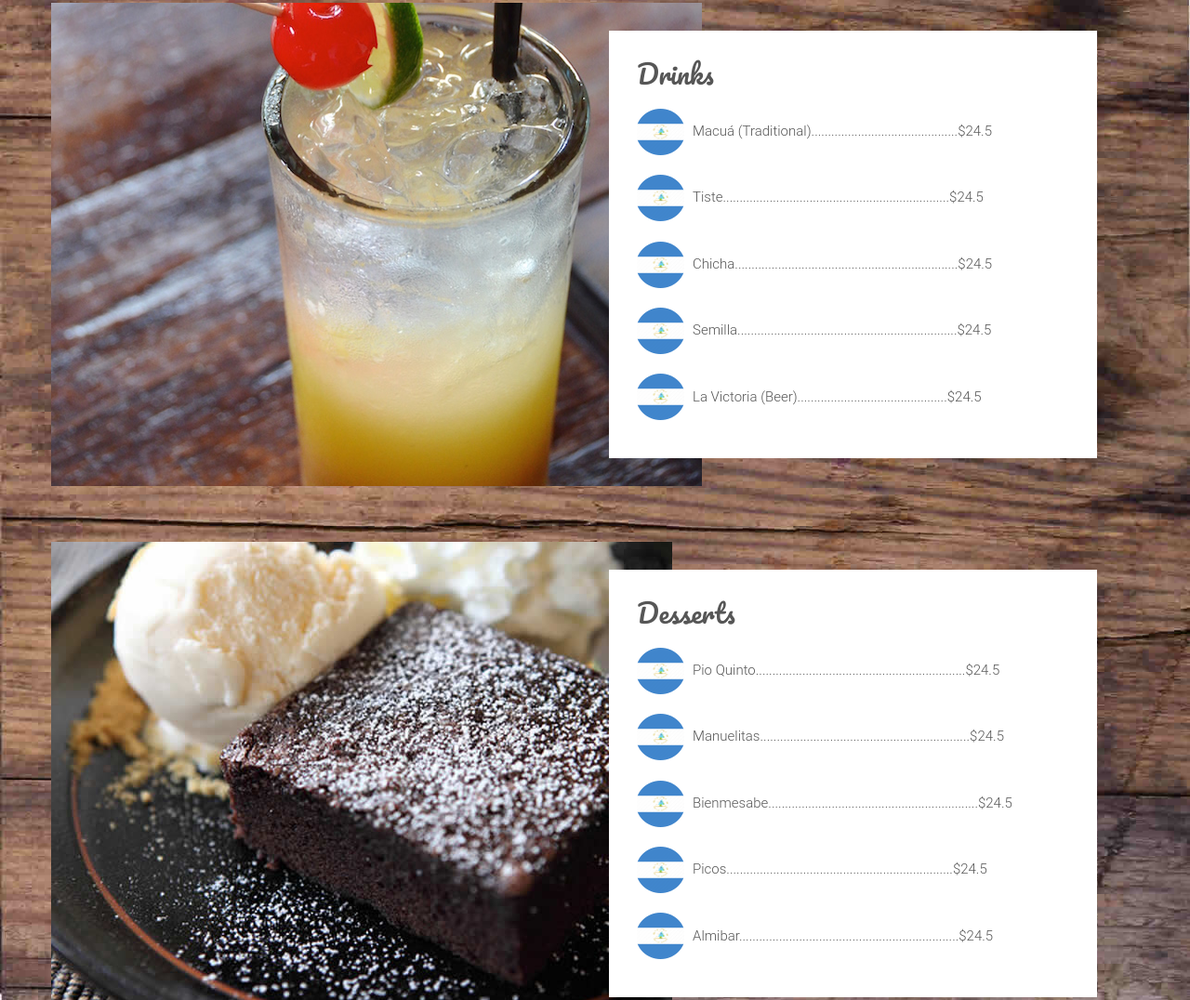
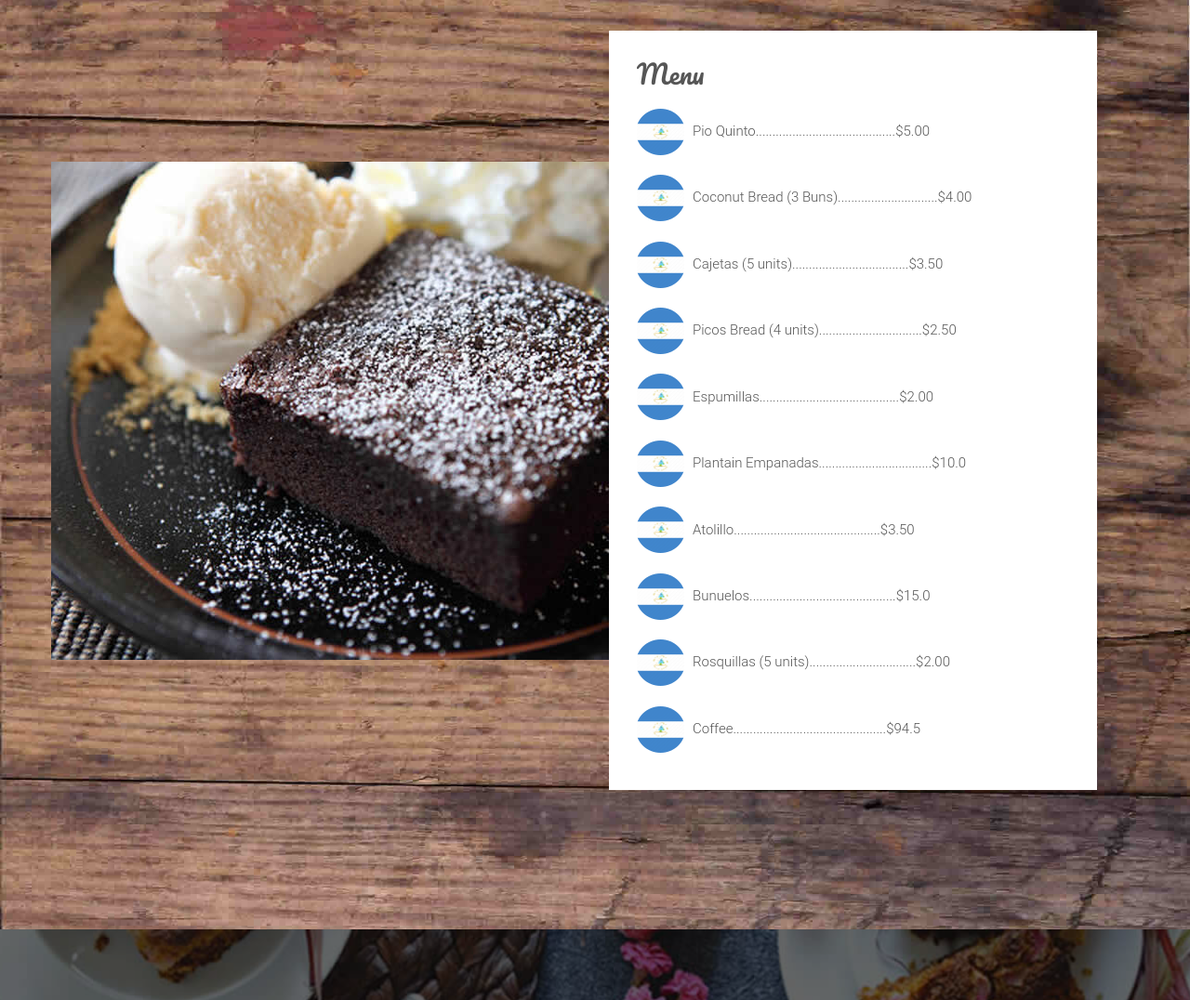
Before and after one commit to Ricarvell/masayabakery, a plain HTML site: page index.html in a window 1280 px wide. Shown: the part 3383-4459 px from the top of the page at 93% size. Drawn offline with Linux system fonts and the light colour scheme.

Commit message:
Update index.html

```diff
--- a/index.html
+++ b/index.html
@@ -328,7 +328,7 @@ RIC
                             <h4>Nicaragua's Best:</h4>
                             <h3>Deliciously traditional</h3>
                         </div>
-
+<!--
                         <div class="single_pakeg_one text-right wow rotateInDownRight">
                             <div class="col-md-6 col-md-offset-6 col-sm-8 col-sm-offset-4">
                                 <div class="single_pakeg_text">
@@ -337,16 +337,16 @@ RIC
                                     </div>
 
                                     <ul>
-                                        <li> Macuá (Traditional)............................................$24.5 </li>
-                                        <li> Tiste....................................................................$24.5 </li>
-                                        <li> Chicha...................................................................$24.5 </li>
-                                        <li> Semilla..................................................................$24.5 </li>
-                                        <li> La Victoria (Beer).............................................$24.5 </li>
+                                        <li> Macuá (Traditional)......................$24.5 </li>
+                                        <li> Tiste....................................$24.5 </li>
+                                        <li> Chicha...................................$24.5 </li>
+                                        <li> Semilla..................................$24.5 </li>
+                                        <li> La Victoria (Beer).......................$24.5 </li>
                                     </ul>
                                 </div>
                             </div>
                         </div>
-<!--
+
                         <div class="single_pakeg_two text-left wow rotateInDownLeft">
                             <div class="col-md-6 col-sm-8">
                                 <div class="single_pakeg_text">
@@ -369,15 +369,20 @@ RIC
                             <div class="col-md-6 col-md-offset-6 col-sm-8 col-sm-offset-4">
                                 <div class="single_pakeg_text">
                                     <div class="pakeg_title">
-                                        <h4>Desserts</h4>
+                                        <h4>Menu</h4>
                                     </div>
 
                                     <ul>
-                                        <li> Pio Quinto...............................................................$24.5 </li>
-                                        <li> Manuelitas...............................................................$24.5 </li>
-                                        <li> Bienmesabe...............................................................$24.5 </li>
-                                        <li> Picos....................................................................$24.5 </li>
-                                        <li> Almibar..................................................................$24.5 </li>
+                                        <li> Pio Quinto..........................................$5.00 </li>
+                                        <li> Coconut Bread (3 Buns)..............................$4.00 </li>
+                                        <li> Cajetas (5 units)...................................$3.50 </li>
+                                        <li> Picos Bread (4 units)...............................$2.50 </li>
+                                        <li> Espumillas..........................................$2.00 </li>
+					<li> Plantain Empanadas..................................$10.0 </li>
+					<li> Atolillo............................................$3.50 </li>
+					<li> Bunuelos............................................$15.0 </li>
+					<li> Rosquillas (5 units)................................$2.00 </li>
+					<li> Coffee..............................................$94.5 </li>
                                     </ul>
                                 </div>
                             </div>
```
